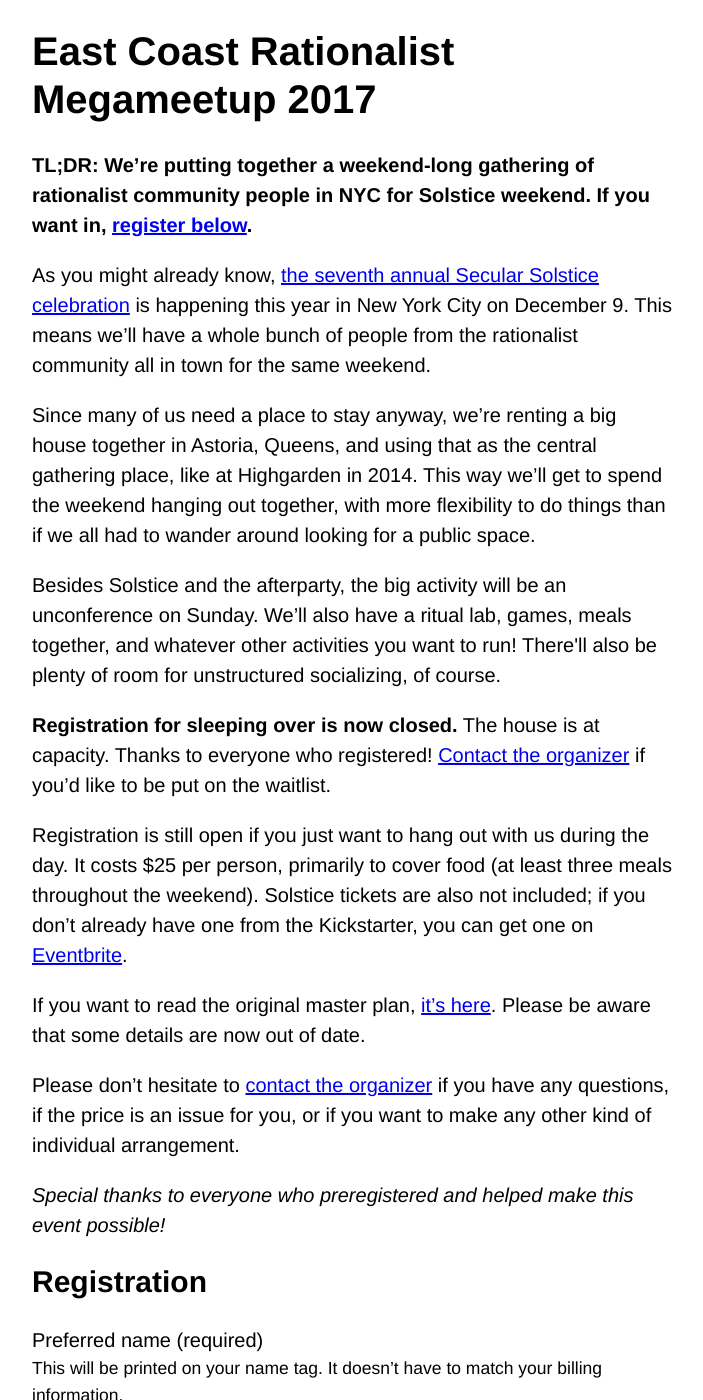
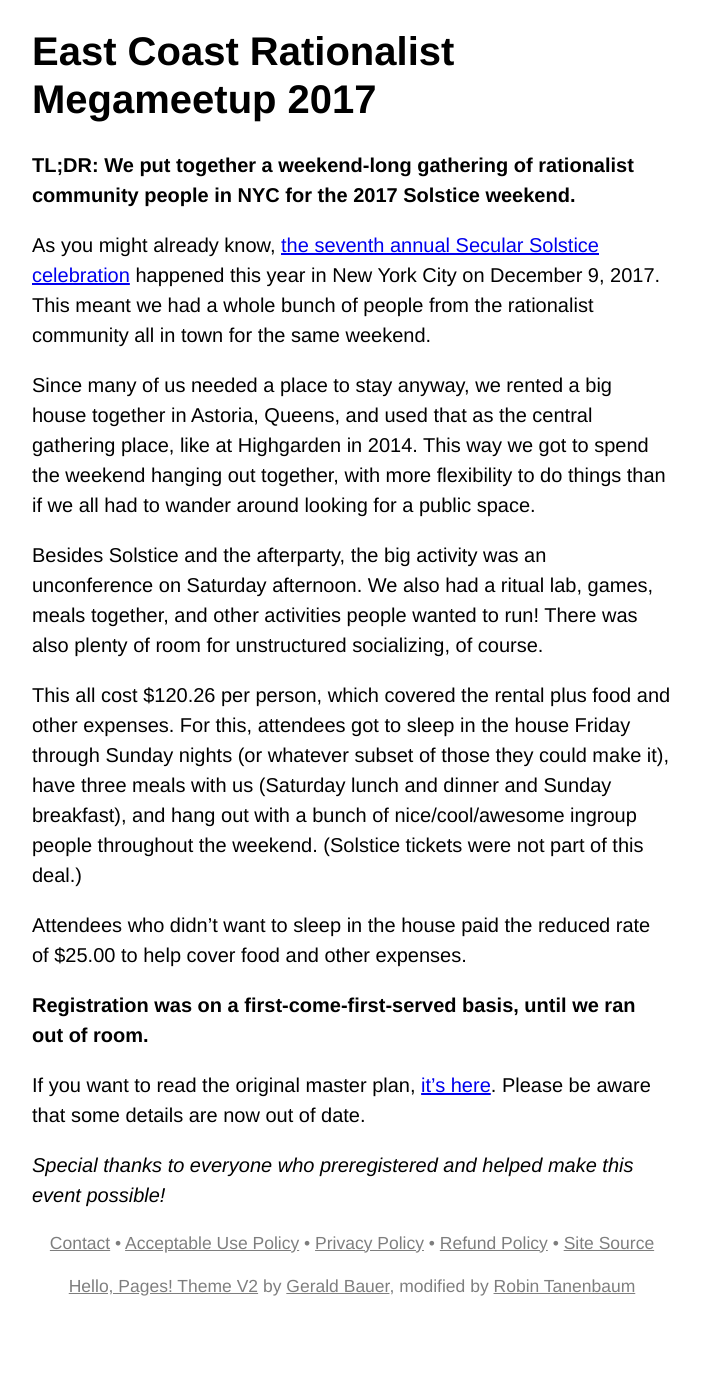
Before and after one commit to rtanen/rationalistmegameetup.github.io, a Jekyll site: the page built from index.html, in a window 1280 px wide and 1400 px high. Shown: the whole window, without its empty margins (288-991 px from the left). Built offline with Jekyll 4.4.1, drawn with Linux system fonts in a browser that asks for light colours; some of the changed text lies outside the part shown.

Commit message:
changed main page to past tense, removed form

```diff
--- a/index.html
+++ b/index.html
@@ -4,97 +4,40 @@ redirect_from: "/nosleepover/"
 ---
 <h1>East Coast Rationalist Megameetup 2017</h1>
 
-<p><strong>TL;DR: We’re putting together a weekend-long gathering of rationalist
-community people in NYC for Solstice weekend. If you want in,
-<a href="#register">register below</a>.</strong></p>
+<p><strong>TL;DR: We put together a weekend-long gathering of rationalist
+community people in NYC for the 2017 Solstice weekend.</strong></p>
 
 <p>As you might already know, <a
 href="https://www.kickstarter.com/projects/1939801081/nyc-secular-solstice-2017-generations"
-target="_blank">the seventh annual Secular Solstice celebration</a> is
-happening this year in New York City on December 9. This means we’ll have a
+target="_blank">the seventh annual Secular Solstice celebration</a> happened this year in New York City on December 9, 2017. This meant we had a
 whole bunch of people from the rationalist community all in town for the same
 weekend.</p>
 
-<p>Since many of us need a place to stay anyway, we’re renting a big house
-together in Astoria, Queens, and using that as the central gathering place, like
-at Highgarden in 2014. This way we’ll get to spend the weekend hanging out
+<p>Since many of us needed a place to stay anyway, we rented a big house
+together in Astoria, Queens, and used that as the central gathering place, like
+at Highgarden in 2014. This way we got to spend the weekend hanging out
 together, with more flexibility to do things than if we all had to wander around
 looking for a public space.</p>
 
-<p>Besides Solstice and the afterparty, the big activity will be an unconference
-on Sunday. We’ll also have a ritual lab, games, meals together, and whatever
-other activities you want to run! There'll also be plenty of room for
+<p>Besides Solstice and the afterparty, the big activity was an unconference
+on Saturday afternoon. We also had a ritual lab, games, meals together, and other activities people wanted to run! There was also plenty of room for
 unstructured socializing, of course.</p>
 
-<p><strong>Registration for sleeping over is now closed.</strong> The house is
-at capacity. Thanks to everyone who registered! <a
-href="https://www.google.com/recaptcha/mailhide/d?k=01qdWKw6_LlBVIIDG5BDFfpQ==&amp;c=xztUmNnJVVzSvRdD-lgkNY7ywQ30Iis67nEKZx67W-0="
-onclick="window.open('https://www.google.com/recaptcha/mailhide/d?k\x3d01qdWKw6_LlBVIIDG5BDFfpQ\x3d\x3d\x26c\x3dxztUmNnJVVzSvRdD-lgkNY7ywQ30Iis67nEKZx67W-0\x3d', '', 'toolbar=0,scrollbars=0,location=0,statusbar=0,menubar=0,resizable=0,width=500,height=300'); return false;"
->Contact the organizer</a> if you’d like to be put on the waitlist.</p>
+<p>This all cost $120.26 per person, which covered the rental plus
+food and other expenses. For this, attendees got to sleep in the house Friday
+through Sunday nights (or whatever subset of those they could make it), have three
+meals with us (Saturday lunch and dinner and Sunday breakfast), and hang out
+with a bunch of nice/cool/awesome ingroup people throughout the weekend.
+(Solstice tickets were not part of this deal.)</p>
 
-<p>Registration is still open if you just want to hang out with us during the
-day. It costs $25 per person, primarily to cover food (at least three meals
-throughout the weekend). Solstice tickets are also not included; if you don’t
-already have one from the Kickstarter, you can get one on <a
-href="https://www.eventbrite.com/e/nyc-secular-solstice-2017-generations-tickets-39033310683"
-target="_blank">Eventbrite</a>.</p>
+<p>Attendees who didn’t want to sleep in the house paid the reduced rate of $25.00 to
+help cover food and other expenses.</a>
+
+<p><strong>Registration was on a first-come-first-served basis, until
+we ran out of room.</strong></p>
 
 <p>If you want to read the original master plan, <a href="/plan">it’s
 here</a>. Please be aware that some details are now out of date.</p>
 
-<p>Please don’t hesitate to <a
-href="https://www.google.com/recaptcha/mailhide/d?k=01qdWKw6_LlBVIIDG5BDFfpQ==&amp;c=xztUmNnJVVzSvRdD-lgkNY7ywQ30Iis67nEKZx67W-0="
-onclick="window.open('https://www.google.com/recaptcha/mailhide/d?k\x3d01qdWKw6_LlBVIIDG5BDFfpQ\x3d\x3d\x26c\x3dxztUmNnJVVzSvRdD-lgkNY7ywQ30Iis67nEKZx67W-0\x3d', '', 'toolbar=0,scrollbars=0,location=0,statusbar=0,menubar=0,resizable=0,width=500,height=300'); return false;"
->contact the organizer</a> if you have any questions, if the price is an issue
-for you, or if you want to make any other kind of individual arrangement.</p>
-
 <p><em>Special thanks to everyone who preregistered and helped make this event
 possible!</em></p>
-
-<h2 id="register">Registration</h2>
-
-<form action="https://www.paypal.com/cgi-bin/webscr" method="post">
-<input type="hidden" name="cmd" value="_xclick">
-<input type="hidden" name="item_name" value="East Coast Rationalist Megameetup 2017 Registration (First-Come-First-Served with No Sleepover)">
-<input type="hidden" name="amount" value="25.00">
-<input type="hidden" name="on0" value="Preferred name">
-<input type="hidden" name="on1" value="Do you have any dietary restrictions?">
-<input type="hidden" name="on2" value="Do you need any disability accommodations?">
-<input type="hidden" name="on3" value="Would you be interested in cooking anything?">
-<input type="hidden" name="on4" value="Would you be interested in presenting at the unconference?">
-<input type="hidden" name="on5" value="Would you be interested in running a scheduled activity?">
-<input type="hidden" name="on6" value="Do you have any other notes or requests?">
-<input type="hidden" name="currency_code" value="USD">
-<input type="hidden" name="business" value="9UXMWQQCPQK2C">
-<input type="hidden" name="paymentaction" value="sale">
-<input type="hidden" name="no_shipping" value="1">
-<input type="hidden" name="return" value="https://rationalistmegameetup.com/thanks">
-<input type="hidden" name="cancel_return" value="https://rationalistmegameetup.com/canceled">
-<label>Preferred name (required)
-  <small>This will be printed on your name tag. It doesn’t have to match your billing information.</small>
-  <input type="text" name="os0" required maxlength="200">
-</label>
-<p><small>All remaining questions are optional.</small></p>
-<label>If you have any dietary restrictions, please describe them.
-  <textarea name="os1" maxlength="200"></textarea>
-</label>
-<label>If you need any disability accommodations, please explain.
-  <textarea name="os2" maxlength="200"></textarea>
-</label>
-<label>Would you be interested in cooking anything? If so, please describe what.
-  <small>There will be a kitchen and costs of ingredients can be reimbursed.</small>
-  <textarea name="os3" maxlength="200"></textarea>
-</label>
-<label>Would you be interested in presenting anything at the unconference? If so, please describe what.
-  <small>This can be a five-minute lightning talk or a longer twenty-minute talk.</small>
-  <textarea name="os4" maxlength="200"></textarea>
-</label>
-<label>Would you be interested in running a scheduled activity? If so, please describe what.
-  <textarea name="os5" maxlength="200"></textarea>
-</label>
-<label>If you have any other notes or requests for the organizers, please enter them here.
-  <textarea name="os6" maxlength="200"></textarea>
-</label>
-<p><small>You’ll provide your email address on the next screen.</small></p>
-<input type="submit" value="Pay via PayPal">
-</form>
```
